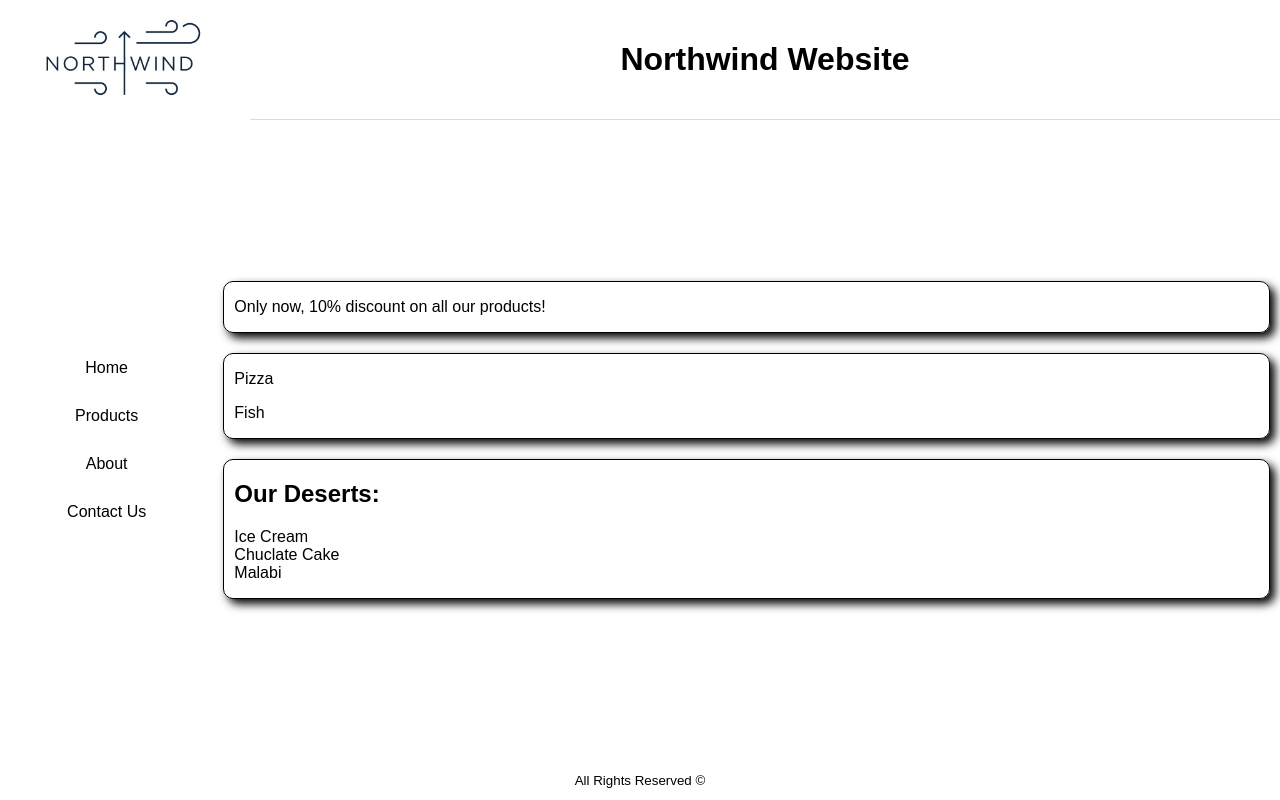
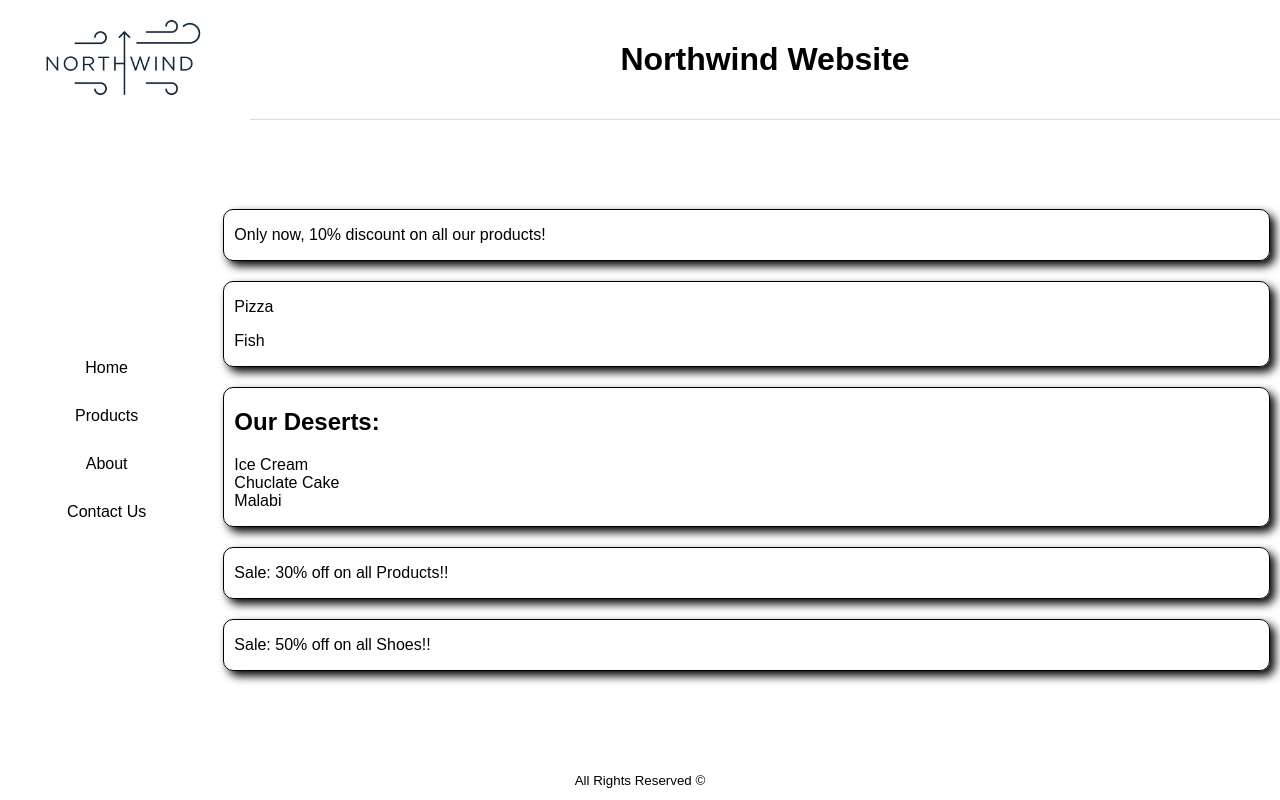
Before and after one commit to nirshtam/northwind64, a React (Create React App) app: page / in a window 1280 px wide. Built offline with nearby package versions, Linux system fonts and the light colour scheme.

Commit message:
Add Sales component to Home

```diff
--- a/src/Components/Home/Home/Home.tsx
+++ b/src/Components/Home/Home/Home.tsx
@@ -2,6 +2,7 @@ import Discount from '../Discount/Discount';
 import Specials from '../Specials/Specials';
 import Desserts from '../Desserts/Desserts';
 import './Home.css';
+import Sales from '../Sales/Sales';
 
 export function Home(): JSX.Element {
   return (
@@ -12,7 +13,12 @@ export function Home(): JSX.Element {
       {/* Conditional Rendering */}
       <Specials />
 
+      {/* Displaying List */}
       <Desserts />
+
+      {/* Props */}
+      <Sales percent={30} />
+      <Sales percent={50} category="Shoes" />
     </div>
   )
 }
--- /dev/null
+++ b/src/Components/Home/Sales/Sales.tsx
@@ -0,0 +1,30 @@
+
+interface SalesProps {
+  percent: number;
+  category?: string;
+}
+
+// class Sales extends Component<SalesProps> {
+
+//   public constructor(props: SalesProps) {
+//     super(props);
+//   }
+
+//   public render(): JSX.Element {
+//     return (
+//       <div className="sales box">
+//         <p>Sale: {this.props.percent}% off on all {this.props.category || "Products"}!!</p>
+//       </div>
+//     )
+//   }
+// }
+
+function Sales(props: SalesProps): JSX.Element {
+  return (
+    <div className="sales box">
+      <p>Sale: {props.percent}% off on all {props.category || "Products"}!!</p>
+    </div>
+  )
+}
+
+export default Sales;
```
